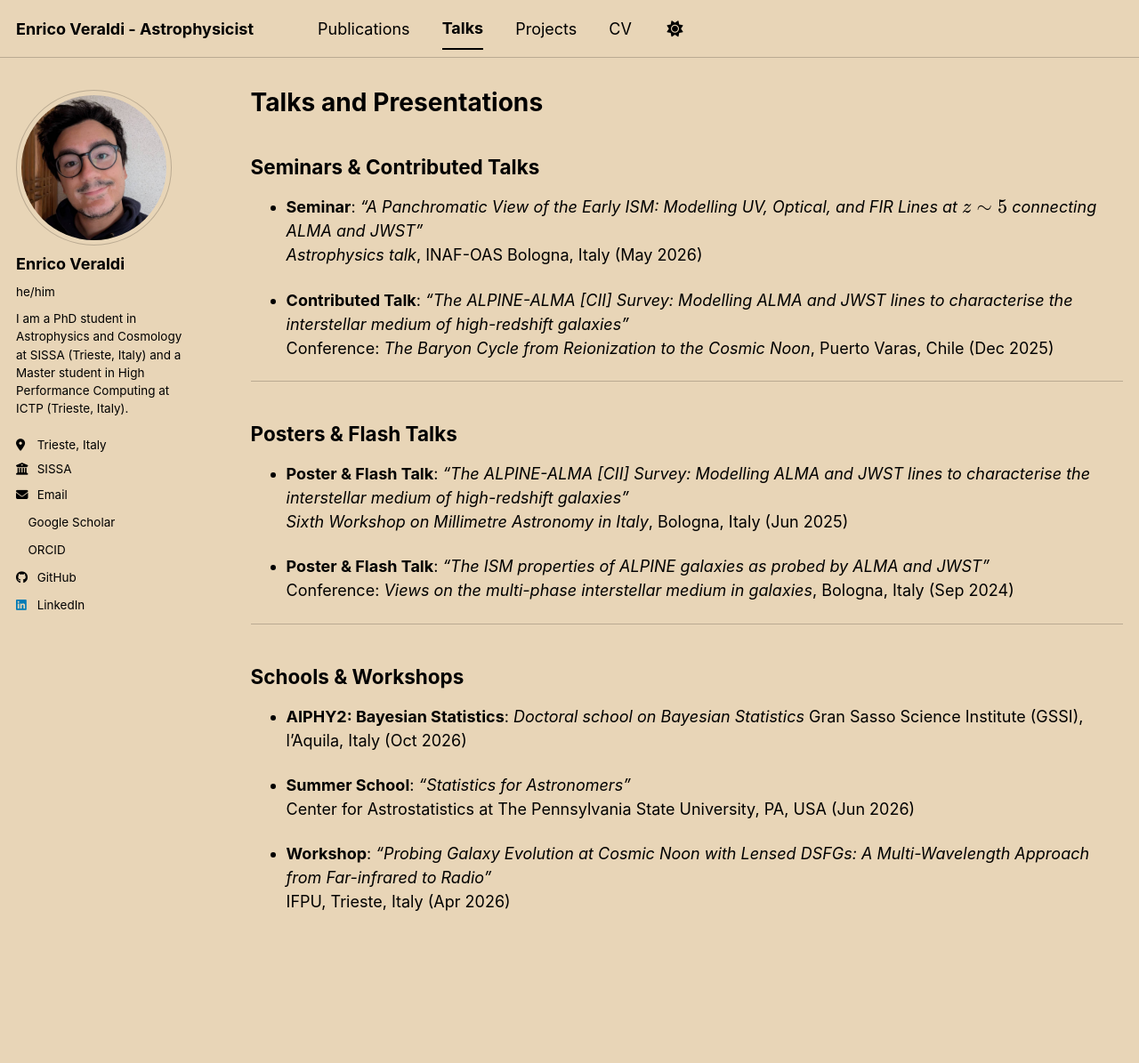
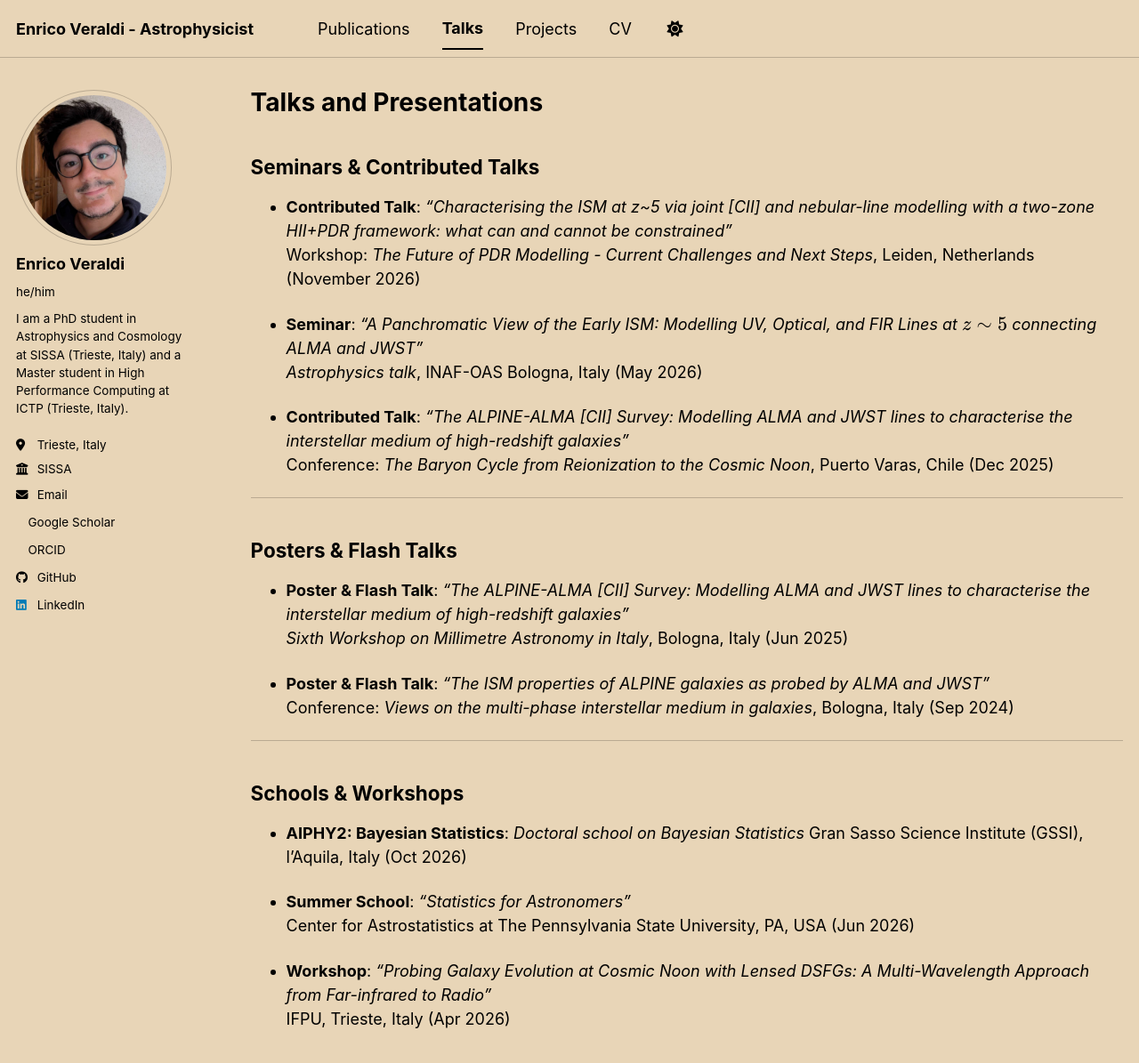
Before and after one commit to Eberald/Eberald.github.io, a Jekyll site: the page built from _pages/talks.md, in a window 1280 px wide and 1218 px high. Shown: the top 1195 px of the window at 89% size. Built offline with Jekyll 4.4.1, drawn with Linux system fonts in a browser that asks for light colours; a style sheet for code colours, icons or effects is not loaded.

Commit message:
update 11/2026

```diff
--- a/_pages/talks.md
+++ b/_pages/talks.md
@@ -9,6 +9,9 @@ mathjax: true
 {% include base_path %}
 
 ## Seminars & Contributed Talks
+
+* **Contributed Talk**: *"Characterising the ISM at z~5 via joint [CII] and nebular-line modelling with a two-zone HII+PDR framework: what can and cannot be constrained"*
+  Workshop: *The Future of PDR Modelling - Current Challenges and Next Steps*, Leiden, Netherlands (November 2026)
 
 * **Seminar**: *"A Panchromatic View of the Early ISM: Modelling UV, Optical, and FIR Lines at $z \sim 5$ connecting ALMA and JWST"*
   *Astrophysics talk*, INAF-OAS Bologna, Italy (May 2026)
```
Also changed, not shown: 1 other file.
